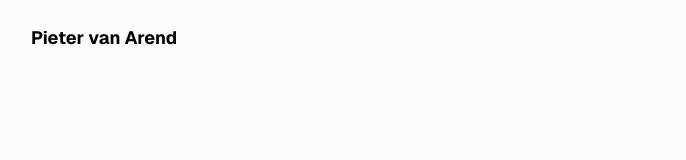
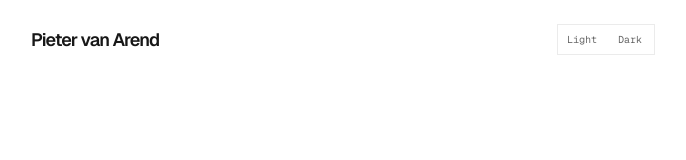
Before and after one commit to phiewter/www, a Next.js app: page / in a window 1280 px wide. Shown: the top 160 px of the page, without its empty margins (297-983 px from the left). Built offline with nearby package versions, Linux system fonts and the light colour scheme.

Commit message:
feat: add mode-toggle

```diff
--- /dev/null
+++ b/app/components/button/button.module.css
@@ -0,0 +1,17 @@
+.button {
+  background-color: transparent;
+  color: var(--gray-900);
+  border: none;
+  padding: 8px;
+  text-decoration: none;
+  display: inline-block;
+  text-align: center;
+  font-family: "Geist Mono", "Courier New";
+  font-size: 10px;
+  min-width: 48px;
+}
+
+.button:hover {
+  background-color: var(--gray-200);
+  color: var(--foreground);
+}
--- /dev/null
+++ b/app/components/button/button.tsx
@@ -0,0 +1,23 @@
+import * as React from "react";
+
+import styles from "@/app/components/button/button.module.css";
+import clsx from "clsx";
+
+export interface ButtonProps
+  extends React.ButtonHTMLAttributes<HTMLButtonElement> {
+  children?: React.ReactNode;
+  className?: string;
+}
+
+const Button = React.forwardRef<HTMLButtonElement, ButtonProps>(
+  ({ children, className, ...props }, ref) => {
+    return (
+      <button className={clsx(styles.button, className)} {...props} ref={ref}>
+        {children}
+      </button>
+    );
+  }
+);
+Button.displayName = "Button";
+
+export default Button;
--- /dev/null
+++ b/app/components/mode-toggle/mode-toggle.module.css
@@ -0,0 +1,3 @@
+.mode-toggle {
+  border: 1px solid var(--gray-400);
+}
--- /dev/null
+++ b/app/components/mode-toggle/mode-toggle.tsx
@@ -0,0 +1,25 @@
+"use client";
+
+import * as React from "react";
+import { useTheme } from "next-themes";
+
+import Button from "@/app/components/button/button";
+import buttonStyles from "@/app/components/button/button.module.css";
+
+import modeToggleStyles from "@/app/components/mode-toggle/mode-toggle.module.css";
+
+export default function ModeToggle() {
+  const { setTheme } = useTheme();
+
+  return (
+    <div className={modeToggleStyles["mode-toggle"]}>
+      <Button className={buttonStyles.small} onClick={() => setTheme("light")}>
+        Light
+      </Button>
+      <Button className={buttonStyles.small} onClick={() => setTheme("dark")}>
+        {" "}
+        Dark
+      </Button>
+    </div>
+  );
+}
--- /dev/null
+++ b/app/components/theme-provider.tsx
@@ -0,0 +1,11 @@
+"use client";
+
+import * as React from "react";
+import { ThemeProvider as NextThemesProvider } from "next-themes";
+
+export function ThemeProvider({
+  children,
+  ...props
+}: React.ComponentProps<typeof NextThemesProvider>) {
+  return <NextThemesProvider {...props}>{children}</NextThemesProvider>;
+}
--- a/app/globals.css
+++ b/app/globals.css
@@ -1,13 +1,36 @@
 :root {
-  --background: #fcfcfc;
-  --foreground: #000000;
+  --background-100: #fff;
+  --background-200: #fafafa;
+
+  --gray-100: #f2f2f2;
+  --gray-200: #ebebeb;
+  --gray-300: #e6e6e6;
+  --gray-400: #ebebeb;
+  --gray-500: #c9c9c9;
+  --gray-600: #a8a8a8;
+  --gray-700: #8f8f8f;
+  --gray-800: #7d7d7d;
+  --gray-900: #666;
+  --gray-1000: #171717;
+
+  --foreground: var(--gray-1000);
+  --background: var(--background-100);
 }
 
-@media (prefers-color-scheme: dark) {
-  :root {
-    --background: #1c1c1c;
-    --foreground: #f3f4f6;
-  }
+.dark {
+  --background-100: #0a0a0a;
+  --background-200: #000;
+
+  --gray-100: #1a1a1a;
+  --gray-200: #1f1f1f;
+  --gray-300: #292929;
+  --gray-400: #2e2e2e;
+  --gray-500: #454545;
+  --gray-600: #878787;
+  --gray-700: #8f8f8f;
+  --gray-800: #7d7d7d;
+  --gray-900: #a1a1a1;
+  --gray-1000: #ededed;
 }
 
 html,
--- a/app/layout.tsx
+++ b/app/layout.tsx
@@ -1,6 +1,7 @@
 import type { Metadata } from "next";
 import { Geist, Geist_Mono } from "next/font/google";
 import "./globals.css";
+import { ThemeProvider } from "./components/theme-provider";
 
 const geistSans = Geist({
   variable: "--font-geist-sans",
@@ -23,9 +24,11 @@ export default function RootLayout({
   children: React.ReactNode;
 }>) {
   return (
-    <html lang="en">
+    <html lang="en" suppressHydrationWarning>
       <body className={`${geistSans.variable} ${geistMono.variable}`}>
-        {children}
+        <ThemeProvider attribute="class" disableTransitionOnChange>
+          {children}
+        </ThemeProvider>
       </body>
     </html>
   );
--- a/app/page.module.css
+++ b/app/page.module.css
@@ -9,7 +9,7 @@
 
 .header {
   display: flex;
-  justify-content: flex-start;
+  justify-content: space-between;
   align-items: center;
   margin: 24px 0px;
 }
@@ -17,5 +17,6 @@
 .header h1 {
   font-size: 18px;
   line-height: 28px;
-  font-weight: 700;
+  font-weight: 600;
+  letter-spacing: -0.05em;
 }
--- a/app/page.tsx
+++ b/app/page.tsx
@@ -1,4 +1,5 @@
 import styles from "@/app/page.module.css";
+import ModeToggle from "./components/mode-toggle/mode-toggle";
 
 export default function Home() {
   return (
@@ -6,6 +7,7 @@ export default function Home() {
       <div className={styles.container}>
         <header className={styles.header}>
           <h1>Pieter van Arend</h1>
+          <ModeToggle />
         </header>
         <main></main>
       </div>
```
Also changed, not shown: app/icon.tsx (added, +32 -0 lines), package.json (+7 -4 lines), 1 other file (tests, documents, lock files or other folders).
